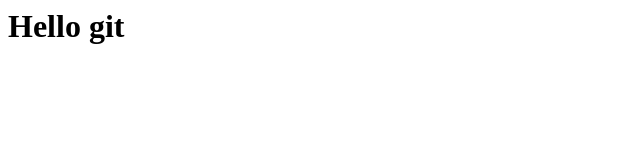
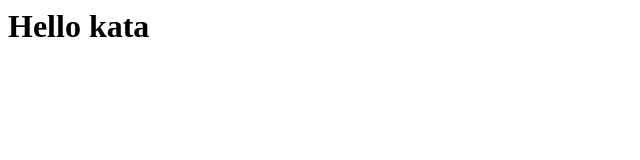
Before and after one commit to KnazUdachi/kata, a plain HTML site: page index.html in a window 1280 px wide. Shown: the full height of the page, 0-640 px from the left. Drawn offline with Linux system fonts and the light colour scheme.

Commit message:
wrong commit

```diff
--- a/index.html
+++ b/index.html
@@ -1 +1 @@
-<h1>Hello git</h1>
+<h1>Hello kata</h1>
```
